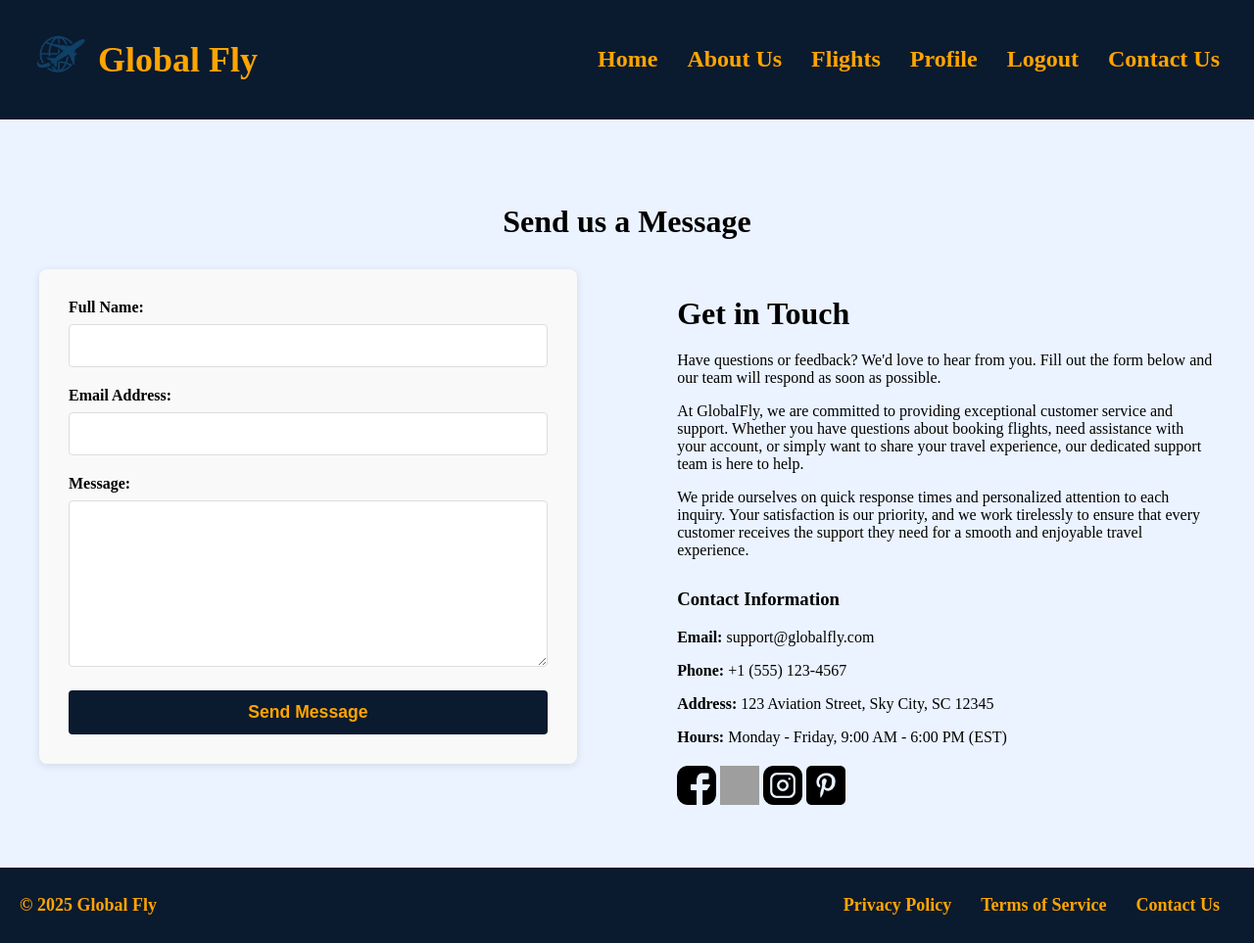
After one commit to Rronzi/Global-Fly, a PHP site: page /contact_us.php in a window 1280 px wide. The commit adds this page. Shown: the whole page at 98% size. Run offline with PHP 8.4, Linux system fonts and the light colour scheme; the visitor is signed in with stand-in values (Sample User, id 1); grey boxes are pictures that could not be loaded.

Commit message:
Krijimi i faqes contact us
Projekti eshte punuar se bashku ne call (sharescreen)

Co-Authored-By: NartZymi <242237795+NartZymi@users.noreply.github.com>
Co-Authored-By: dardanshoshi <239629574+dardanshoshi@users.noreply.github.com>

```diff
--- /dev/null
+++ b/contact_us.php
@@ -0,0 +1,142 @@
+<?php
+session_start();
+require_once "database.php";
+$db = new Database();
+$conn = $db->getConnection();
+
+$success_message = "";
+$error_message = "";
+
+if ($_SERVER["REQUEST_METHOD"] == "POST") {
+    $name = isset($_POST['name']) ? trim($_POST['name']) : "";
+    $email = isset($_POST['email']) ? trim($_POST['email']) : "";
+    $message = isset($_POST['message']) ? trim($_POST['message']) : "";
+
+    if (empty($name) || empty($email) || empty($message)) {
+        $error_message = "All fields are required.";
+    } elseif (!filter_var($email, FILTER_VALIDATE_EMAIL)) {
+        $error_message = "Please enter a valid email address.";
+    } else {
+        try {
+            $query = "INSERT INTO contacts (name, email, message) VALUES (:name, :email, :message)";
+            $stmt = $conn->prepare($query);
+            $stmt->bindParam(':name', $name);
+            $stmt->bindParam(':email', $email);
+            $stmt->bindParam(':message', $message);
+
+            if ($stmt->execute()) {
+                $success_message = "Thank you for your message! We will get back to you soon.";
+                $name = "";
+                $email = "";
+                $message = "";
+            } else {
+                $error_message = "An error occurred. Please try again later.";
+            }
+        } catch (PDOException $e) {
+            $error_message = "Database error: " . $e->getMessage();
+        }
+    }
+}
+?>
+<!DOCTYPE html>
+<html lang="en">
+<head>
+    <meta charset="UTF-8">
+    <meta name="viewport" content="width=device-width, initial-scale=1.0">
+    <title>Contact Us</title>
+    <link rel="stylesheet" href="style.css">
+</head>
+<body class="about-body">
+    <header>
+        <nav class="header">
+            <div class="logo" onclick="location.href='index.php'">
+                <img src="photos/logo.png" alt="Global Fly Logo" width="80" height="80">
+                <h1>Global Fly</h1>
+            </div>
+            <ul class="nav-links">
+                <li><a href="index.php">Home</a></li>
+                <li><a href="about.php">About Us</a></li>
+                <li><a href="flights.php">Flights</a></li>
+                <?php if (isset($_SESSION['user_id'])): ?>
+                    <li><a href="profile.php">Profile</a></li>
+                    <li><a href="logout.php">Logout</a></li>
+                <?php else: ?>
+                    <li><a href="login.php">Login</a></li>
+                <?php endif; ?>
+                <li><a href="contact_us.php">Contact Us</a></li>
+            </ul>
+        </nav>
+    </header>
+
+    <main>
+        <div style="max-width: 1200px; margin: 40px auto; padding: 20px;">
+            <h2 style="text-align: center; font-size: 2em; margin-bottom: 30px;">Send us a Message</h2>
+
+            <?php if (!empty($success_message)): ?>
+                <div class="success-message" style="text-align: center; padding: 15px; margin-bottom: 20px; background-color: #d4edda; border: 1px solid #c3e6cb; color: #155724; border-radius: 4px;">
+                    <?php echo htmlspecialchars($success_message); ?>
+                </div>
+            <?php endif; ?>
+
+            <?php if (!empty($error_message)): ?>
+                <div class="error-message" style="text-align: center; padding: 15px; margin-bottom: 20px; background-color: #f8d7da; border: 1px solid #f5c6cb; color: #721c24; border-radius: 4px;">
+                    <?php echo htmlspecialchars($error_message); ?>
+                </div>
+            <?php endif; ?>
+
+            <div style="display: grid; grid-template-columns: 1fr 1fr; gap: max(40px, 8vw); align-items: start;">
+                <form method="POST" action="contact_us.php" class="contact-form" style="background-color: #f9f9f9; padding: 30px; border-radius: 8px; box-shadow: 0 2px 8px rgba(0,0,0,0.1);">
+                    <div class="form-group" style="margin-bottom: 20px;">
+                        <label for="name" style="display: block; margin-bottom: 8px; font-weight: bold;">Full Name:</label>
+                        <input type="text" id="name" name="name" required value="<?php echo htmlspecialchars($name ?? ''); ?>" style="width: 100%; padding: 12px; border: 1px solid #ddd; border-radius: 4px; font-size: 1em; box-sizing: border-box;">
+                    </div>
+
+                    <div class="form-group" style="margin-bottom: 20px;">
+                        <label for="email" style="display: block; margin-bottom: 8px; font-weight: bold;">Email Address:</label>
+                        <input type="email" id="email" name="email" required value="<?php echo htmlspecialchars($email ?? ''); ?>" style="width: 100%; padding: 12px; border: 1px solid #ddd; border-radius: 4px; font-size: 1em; box-sizing: border-box;">
+                    </div>
+
+                    <div class="form-group" style="margin-bottom: 20px;">
+                        <label for="message" style="display: block; margin-bottom: 8px; font-weight: bold;">Message:</label>
+                        <textarea id="message" name="message" rows="8" required style="width: 100%; padding: 12px; border: 1px solid #ddd; border-radius: 4px; font-size: 1em; box-sizing: border-box; font-family: Arial, sans-serif;"><?php echo htmlspecialchars($message ?? ''); ?></textarea>
+                    </div>
+
+                    <button type="submit" class="submit-btn" style="width: 100%; padding: 12px; background-color: #0A1A2F; color: orange; border: none; border-radius: 4px; font-size: 1.1em; cursor: pointer; font-weight: bold;">Send Message</button>
+                </form>
+
+                <div>
+                    <h2 style="font-size: 2em; margin-bottom: 20px;">Get in Touch</h2>
+                    <p>Have questions or feedback? We'd love to hear from you. Fill out the form below and our team will respond as soon as possible.</p>
+
+                    <p>At GlobalFly, we are committed to providing exceptional customer service and support. Whether you have questions about booking flights, need assistance with your account, or simply want to share your travel experience, our dedicated support team is here to help.</p>
+
+                    <p>We pride ourselves on quick response times and personalized attention to each inquiry. Your satisfaction is our priority, and we work tirelessly to ensure that every customer receives the support they need for a smooth and enjoyable travel experience.</p>
+
+                    <div class="contact-details" style="margin-top: 30px;">
+                        <h3>Contact Information</h3>
+                        <p><strong>Email:</strong> support@globalfly.com</p>
+                        <p><strong>Phone:</strong> +1 (555) 123-4567</p>
+                        <p><strong>Address:</strong> 123 Aviation Street, Sky City, SC 12345</p>
+                        <p><strong>Hours:</strong> Monday - Friday, 9:00 AM - 6:00 PM (EST)</p>
+                    </div>
+
+                    <div class="about-apps" style="margin-top: 20px;">
+                        <a href="#"><img src="photos/facebook.png" alt="Facebook"></a>
+                        <a href="#"><img src="photos/twitter.png" alt="Twitter"></a>
+                        <a href="#"><img src="photos/instagram.png" alt="Instagram"></a>
+                        <a href="#"><img src="photos/pinterest.png" alt="Pinterest"></a>
+                    </div>
+                </div>
+            </div>
+        </div>
+
+    <footer class="footer">
+        <p>&copy; 2025 Global Fly</p>
+        <ul class="footer-links">
+            <li><a href="#privacy">Privacy Policy</a></li>
+            <li><a href="#terms">Terms of Service</a></li>
+            <li><a href="contact_us.php">Contact Us</a></li>
+        </ul>
+    </footer>
+</body>
+</html>
--- a/database/globalfly.sql
+++ b/database/globalfly.sql
@@ -141,7 +141,8 @@ ALTER TABLE `bookings`
 -- Indexes for table `contacts`
 --
 ALTER TABLE `contacts`
-  ADD PRIMARY KEY (`id`);
+  ADD PRIMARY KEY (`id`),
+  MODIFY `id` int(11) NOT NULL AUTO_INCREMENT;
 
 --
 -- Indexes for table `flights`
--- a/index.php
+++ b/index.php
@@ -30,6 +30,7 @@ $conn = $db->getConnection();
                 <?php else: ?>
                     <li><a href="login.php">Login</a></li>
                 <?php endif; ?>
+                <li><a href="contact_us.php">Contact Us</a></li>
             </ul>
         </nav>
     </header>
--- a/profile.php
+++ b/profile.php
@@ -49,6 +49,7 @@ if ($user['role'] === 'admin') {
                 <li><a href="flights.php">Flights</a></li>
                 <li><a href="profile.php">Profile</a></li>
                 <li><a href="logout.php">Logout</a></li>
+                <li><a href="contact_us.php">Contact Us</a></li>
             </ul>
         </nav>
     </header>
```
Also changed, not shown: Register.php (+7 -1 lines), about.php (+9 -2 lines), flights.php (+8 -3 lines), login.php (+7 -1 lines).
